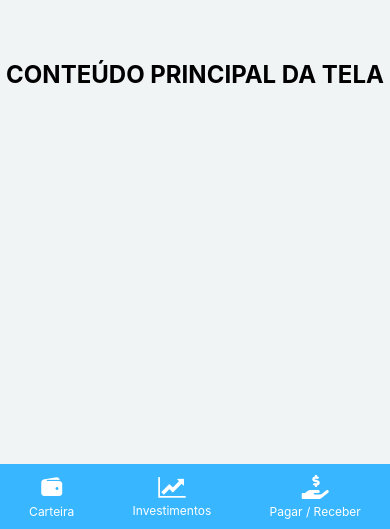
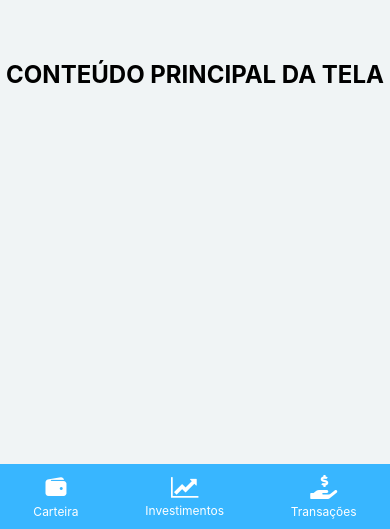
Before and after one commit to JonPer3z/Material_Aula_Projeto_PPDM, a React Native app in the folder ControlCash/: screen / in a window 390 px wide. Shown: the part 315-844 px from the top of the page. Built offline with nearby package versions, Linux system fonts and the light colour scheme.

Commit message:
Ajuste Footer

```diff
--- a/ControlCash/src/Components/Footer.js
+++ b/ControlCash/src/Components/Footer.js
@@ -18,7 +18,7 @@ export default function Footer() {
 
       <TouchableOpacity style={styles.footerButton}>
         <FontAwesome5 name="hand-holding-usd" size={24} color="white" />
-        <Text style={styles.footerText}>Pagar / Receber</Text>
+        <Text style={styles.footerText}>Transações</Text>
       </TouchableOpacity>
 
     </View>
```
